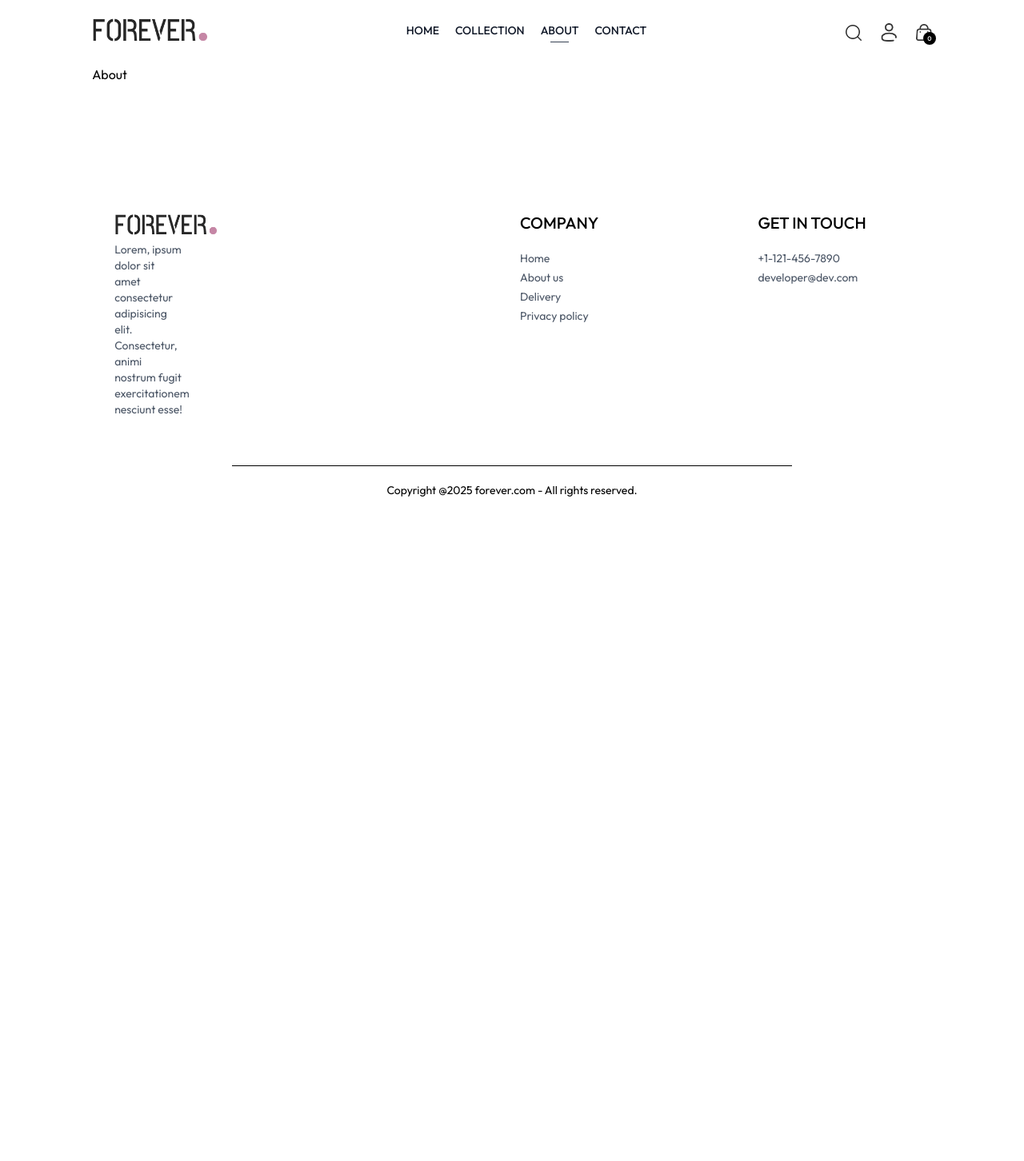
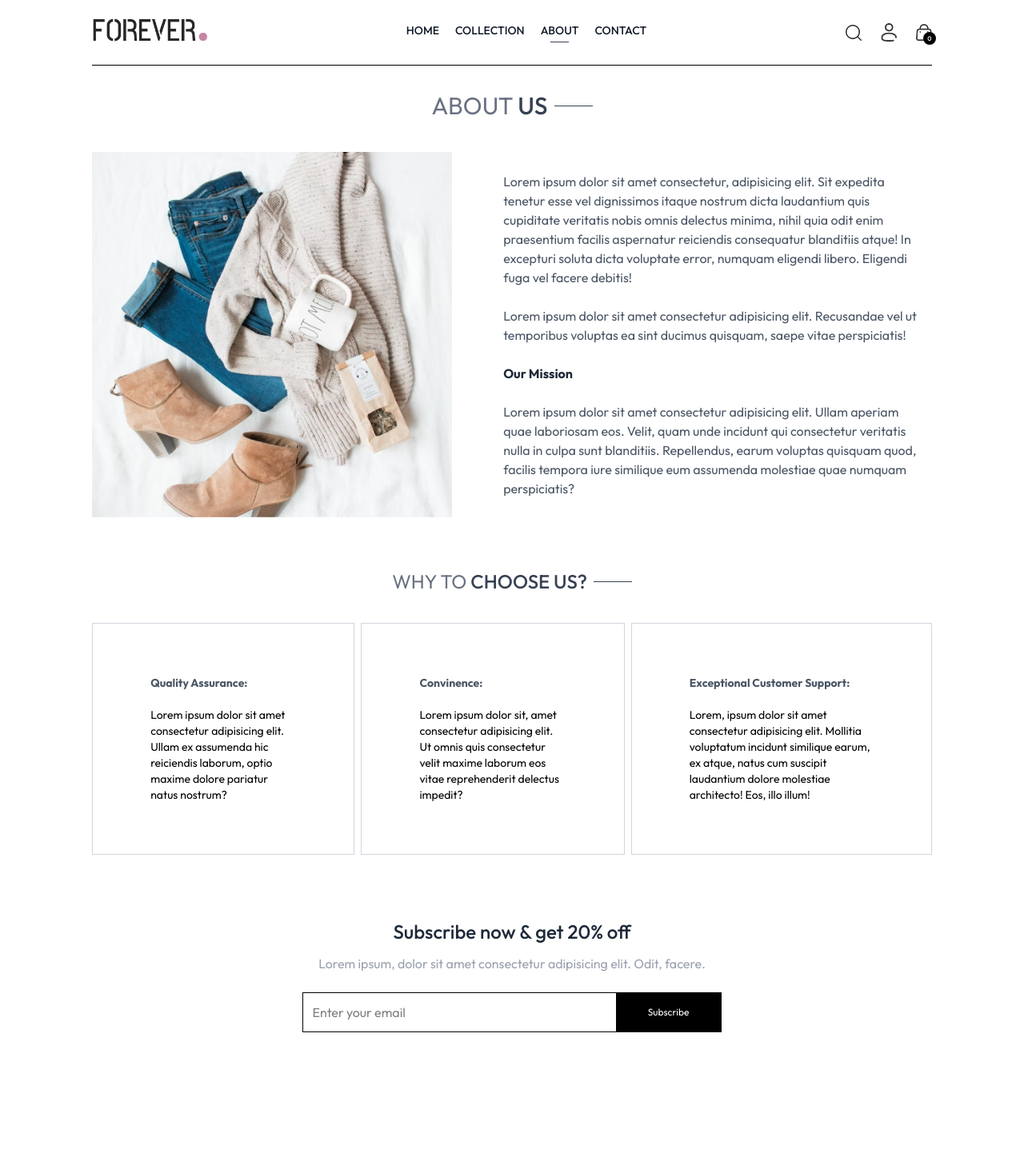
Before and after one commit to Vikashh78/E-Commerce, a React (Vite) app in the folder frontend/: page /about in a window 1280 px wide. Shown: the top 1452 px of the page at 80% size. Before the commit the page ends 800 px from the top, so only its background shows below. Built offline with nearby package versions, Linux system fonts and the light colour scheme.

Commit message:
Enhance Navbar with navigation to login; update About and Login pages with new components and layout

```diff
--- a/frontend/src/components/Navbar.jsx
+++ b/frontend/src/components/Navbar.jsx
@@ -6,7 +6,7 @@ import { ShopContext } from '../context/ShopContext'
 const Navbar = () => {
 
   const [visible, setVisible] = useState(false)
-  const {setShowSearch, getCartCount} = useContext(ShopContext)
+  const {setShowSearch, getCartCount, navigate} = useContext(ShopContext)
 
   return (
     <div className='flex items-center justify-between py-5 font-medium'>
@@ -41,7 +41,9 @@ const Navbar = () => {
           <img onClick={()=>setShowSearch(true)} src={assets.search_icon} alt="" className='w-5 cursor-pointer'/>
 
           <div className='group relative'>
-            <img src={assets.profile_icon} alt=""  className='w-5 cursor-pointer'/>
+            <img onClick={()=>navigate('/login')}
+              src={assets.profile_icon} alt=""  className='w-5 cursor-pointer'
+            />
             <div className='absolute right-0 pt-4 hidden group-hover:block dropdown-menu'>
               <div className='flex flex-col gap-2 w-36 py-3 px-5 bg-slate-200 text-gray-700 rounded shadow-lg'>
                 <p className='cursor-pointer hover:text-black'>My Profile</p>
--- a/frontend/src/main.jsx
+++ b/frontend/src/main.jsx
@@ -7,8 +7,8 @@ import ShopContextProvider from './context/ShopContext.jsx'
 
 createRoot(document.getElementById('root')).render(
   <BrowserRouter>
-  <ShopContextProvider>
-    <App />
-  </ShopContextProvider>
+    <ShopContextProvider>
+      <App />
+    </ShopContextProvider>
   </BrowserRouter>
 )
--- a/frontend/src/pages/About.jsx
+++ b/frontend/src/pages/About.jsx
@@ -1,8 +1,48 @@
 import React from 'react'
+import Title from '../components/Title'
+import { assets } from '../assets/assets'
+import NewsLetterBox from '../components/NewsLetterBox'
 
 const About = () => {
   return (
-    <div>About</div>
+    <div>
+      <div className='text-3xl text-center border-t pt-8'>
+        <Title text1={'ABOUT'} text2={'US'}/>
+      </div>
+      <div className='my-10 gap-16 flex flex-col md:flex-row'>
+        <img className='w-full md:max-w-112.5' src={assets.about_img} alt="" />
+        <div className='flex flex-col justify-center gap-6 md:w-2/4 text-gray-600'>
+          <p>Lorem ipsum dolor sit amet consectetur, adipisicing elit. Sit expedita tenetur esse vel dignissimos itaque nostrum dicta laudantium quis cupiditate veritatis nobis omnis delectus minima, nihil quia odit enim praesentium facilis aspernatur reiciendis consequatur blanditiis atque! In excepturi soluta dicta voluptate error, numquam eligendi libero. Eligendi fuga vel facere debitis!</p>
+          <p>Lorem ipsum dolor sit amet consectetur adipisicing elit. Recusandae vel ut temporibus voluptas ea sint ducimus quisquam, saepe vitae perspiciatis!</p>
+          <b className='text-gray-800'>Our Mission</b>
+          <p>Lorem ipsum dolor sit amet consectetur adipisicing elit. Ullam aperiam quae laboriosam eos. Velit, quam unde incidunt qui consectetur veritatis nulla in culpa sunt blanditiis. Repellendus, earum voluptas quisquam quod, facilis tempora iure similique eum assumenda molestiae quae numquam perspiciatis?</p>
+        </div>
+      </div>
+
+      <div className='text-2xl mt-10 pt-6'>
+        <Title text1={'WHY TO'} text2={'CHOOSE US?'} />
+      </div>
+
+      <div className='pt-6 mb-20 flex flex-col md:flex-row text-sm gap-2'>
+        <div className='flex flex-col border border-gray-300 px-18 py-8 md:px-18 sm:py-16 gap-5'>
+          <b className='text-gray-600'>Quality Assurance:</b>
+          <p>Lorem ipsum dolor sit amet consectetur adipisicing elit. Ullam ex assumenda hic reiciendis laborum, optio maxime dolore pariatur natus nostrum?</p>
+        </div>
+        <div className='flex flex-col border border-gray-300 px-18 py-8 md:px-18 sm:py-16 gap-5'>
+          <b className='text-gray-600'>Convinence:</b>
+          <p>Lorem ipsum dolor sit, amet consectetur adipisicing elit. Ut omnis quis consectetur velit maxime laborum eos vitae reprehenderit delectus impedit?</p>
+        </div>
+        <div className='flex flex-col border border-gray-300 px-18 py-8 md:px-18 sm:py-16 gap-5'>
+          <b className='text-gray-600'>Exceptional Customer Support:</b>
+          <p>Lorem, ipsum dolor sit amet consectetur adipisicing elit. Mollitia voluptatum incidunt similique earum, ex atque, natus cum suscipit laudantium dolore molestiae architecto! Eos, illo illum!</p>
+        </div>
+      </div>
+
+      <div>
+        <NewsLetterBox />
+      </div>
+
+    </div>
   )
 }
 
--- a/frontend/src/pages/Login.jsx
+++ b/frontend/src/pages/Login.jsx
@@ -1,8 +1,34 @@
-import React from 'react'
+import React, { useState } from 'react'
+import Title from '../components/Title'
 
 const Login = () => {
+
+  const [currState, setCurrState] = useState('Sign Up')
+
+  const submitHandler = async (e) => {
+    e.preventDefault();
+  }
+
   return (
-    <div>Login</div>
+    <form onSubmit={submitHandler}
+    className='flex flex-col items-center m-auto w-[90%] sm:w-[60%] mt-14 gap-4 text-gray-700'>
+      <div className='inline-flex items-center gap-2 mb-2 mt-8'>
+        <p className='text-3xl'>{currState}</p>
+      </div>
+      {currState === 'Login'? '' : <input className='w-full border-gray-800 px-3 py-2 border' type="text" placeholder='Name' required/>}
+      <input className='w-full border-gray-800 px-3 py-2 border' type="email" placeholder='Email' required/>
+      <input className='w-full border-gray-800 px-3 py-2 border' type="password" placeholder='Password' required/>
+
+      <div className='flex justify-between text-sm w-full -mt-2'>
+        <p className='cursor-pointer text-red-500'>Forgot password?</p>
+        {
+          currState === 'Login'?
+          <p onClick={() => setCurrState('Sign Up')} className='cursor-pointer text-blue-500'>Create Account</p> :
+          <p onClick={() => setCurrState('Login')} className='cursor-pointer text-blue-500'>Login here</p>
+        }
+      </div>
+      <button className='bg-black text-white text-sm px-4 py-2      cursor-pointer'>{currState === 'Login'? 'Sign In' : 'Sign Up'}</button>
+    </form>
   )
 }
 
```
